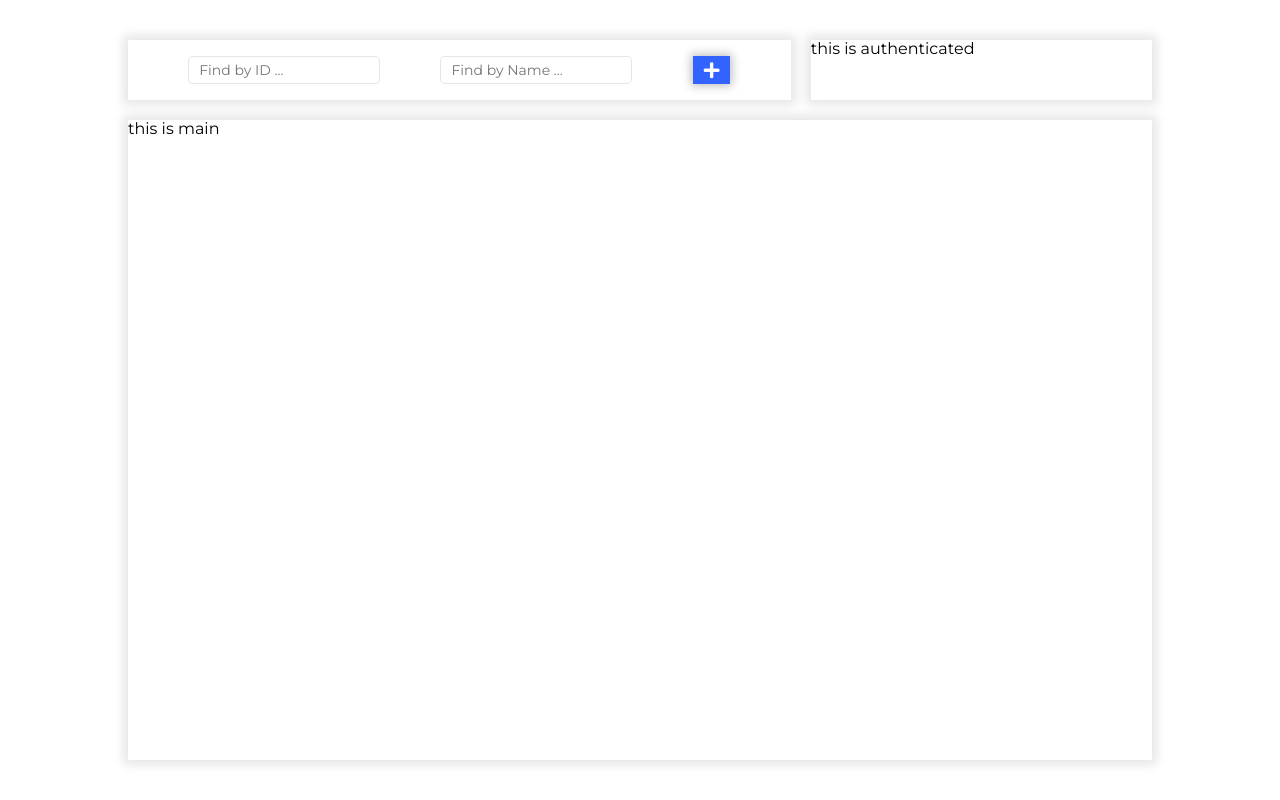
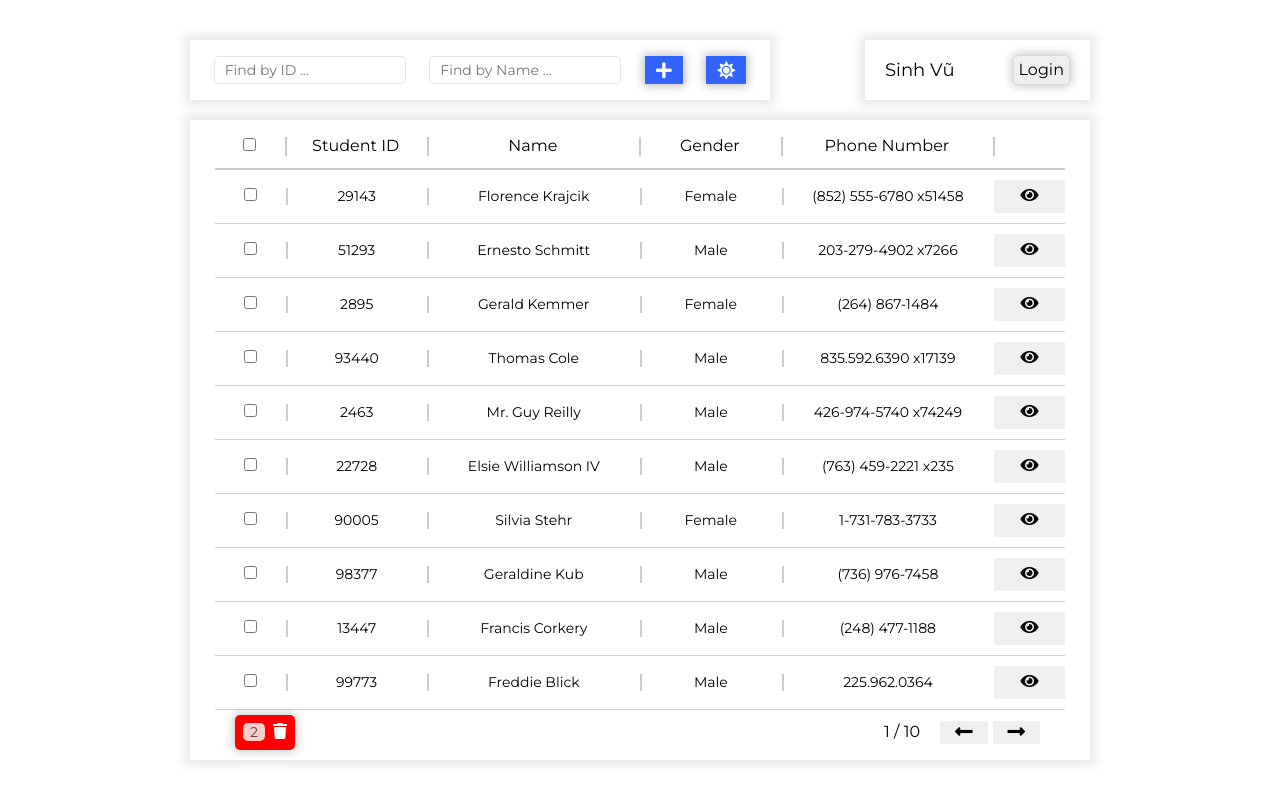
Before and after one commit to sinhvusinh1997/student-manager, a React (Create React App) app: page / in a window 1280 px wide. Built offline with nearby package versions, Linux system fonts and the light colour scheme.

Commit message:
UI update

```diff
--- a/src/components/authenticated/IndexAuth.jsx
+++ b/src/components/authenticated/IndexAuth.jsx
@@ -3,7 +3,9 @@ import React from 'react';
 const IndexAuth = () => {
   return (
     <div className="wrapper-auth">
-      this is authenticated
+      <div className="user">Sinh Vũ</div>
+      <button>Login</button>
+
     </div>
   )
 };
--- a/src/components/controller/IndexController.jsx
+++ b/src/components/controller/IndexController.jsx
@@ -35,6 +35,11 @@ const IndexController = () => {
       <button>
         <i className="fas fa-plus"></i>
       </button>
+
+      <button>
+        <i className="fas fa-sun"></i>
+        {/* <i className="fas fa-moon"></i> */}
+      </button>
     </div>
   )
 };
--- a/src/components/main/IndexMain.jsx
+++ b/src/components/main/IndexMain.jsx
@@ -1,9 +1,170 @@
-import React from 'react';
+import React, { useState } from 'react';
+import StudentList from './StudentList';
 
 const IndexMain = () => {
+  const [studentList, setStudentList] = useState([
+    {
+      "id": "70d63c57-2751-4d32-8882-95dd6ef68996",
+      "studentID": 29143,
+      "name": "Florence Krajcik",
+      "gender": "Female",
+      "dayOfBirth": "Fri Jan 03 1997",
+      "phoneNumber": "(852) 555-6780 x51458",
+      "email": "Ova.Treutel45@yahoo.com",
+      "avatar": "https://cdn.fakercloud.com/avatars/angelcolberg_128.jpg",
+      "createdAt": 1619675068173,
+      "updatedAt": 1619675068173
+    },
+    {
+      "id": "76e8e16f-99c1-47fd-9fb4-65b6389b5f25",
+      "studentID": 51293,
+      "name": "Ernesto Schmitt",
+      "gender": "Male",
+      "dayOfBirth": "Fri Jan 03 1997",
+      "phoneNumber": "203-279-4902 x7266",
+      "email": "Horacio64@hotmail.com",
+      "avatar": "https://cdn.fakercloud.com/avatars/anaami_128.jpg",
+      "createdAt": 1619675068173,
+      "updatedAt": 1619675068173
+    },
+    {
+      "id": "3d1fbb34-e223-44b0-81a6-4c15b5fbb0d0",
+      "studentID": 2895,
+      "name": "Gerald Kemmer",
+      "gender": "Female",
+      "dayOfBirth": "Thu Jan 02 1997",
+      "phoneNumber": "(264) 867-1484",
+      "email": "Patience_Toy44@hotmail.com",
+      "avatar": "https://cdn.fakercloud.com/avatars/madebybrenton_128.jpg",
+      "createdAt": 1619675068174,
+      "updatedAt": 1619675068174
+    },
+    {
+      "id": "1bce1be9-022c-4e4f-9bf2-940d0389dbfa",
+      "studentID": 93440,
+      "name": "Thomas Cole",
+      "gender": "Male",
+      "dayOfBirth": "Thu Jan 02 1997",
+      "phoneNumber": "835.592.6390 x17139",
+      "email": "Parker_Runolfsdottir@gmail.com",
+      "avatar": "https://cdn.fakercloud.com/avatars/bowbrick_128.jpg",
+      "createdAt": 1619675068174,
+      "updatedAt": 1619675068174
+    },
+    {
+      "id": "39493378-e0e4-46d5-af32-876d9e6a3f14",
+      "studentID": 2463,
+      "name": "Mr. Guy Reilly",
+      "gender": "Male",
+      "dayOfBirth": "Fri Jan 03 1997",
+      "phoneNumber": "426-974-5740 x74249",
+      "email": "Braeden.Wunsch@yahoo.com",
+      "avatar": "https://cdn.fakercloud.com/avatars/bistrianiosip_128.jpg",
+      "createdAt": 1619675068174,
+      "updatedAt": 1619675068174
+    },
+    {
+      "id": "48bb6f58-423b-4326-97ee-18df94c1f343",
+      "studentID": 22728,
+      "name": "Elsie Williamson IV",
+      "gender": "Male",
+      "dayOfBirth": "Wed Jan 01 1997",
+      "phoneNumber": "(763) 459-2221 x235",
+      "email": "Pink_Stehr93@hotmail.com",
+      "avatar": "https://cdn.fakercloud.com/avatars/danvierich_128.jpg",
+      "createdAt": 1619675068175,
+      "updatedAt": 1619675068175
+    },
+    {
+      "id": "d6f967b3-26f6-40bb-af0b-797529759ff5",
+      "studentID": 90005,
+      "name": "Silvia Stehr",
+      "gender": "Female",
+      "dayOfBirth": "Wed Jan 01 1997",
+      "phoneNumber": "1-731-783-3733",
+      "email": "Leopoldo_Becker@gmail.com",
+      "avatar": "https://cdn.fakercloud.com/avatars/andresenfredrik_128.jpg",
+      "createdAt": 1619675068175,
+      "updatedAt": 1619675068175
+    },
+    {
+      "id": "ac9d3129-5bda-4012-b22f-e4570993ca32",
+      "studentID": 98377,
+      "name": "Geraldine Kub",
+      "gender": "Male",
+      "dayOfBirth": "Wed Jan 01 1997",
+      "phoneNumber": "(736) 976-7458",
+      "email": "Salvatore.Leannon51@gmail.com",
+      "avatar": "https://cdn.fakercloud.com/avatars/petrangr_128.jpg",
+      "createdAt": 1619675068175,
+      "updatedAt": 1619675068175
+    },
+    {
+      "id": "e36c7db4-a42c-40c6-8063-9d432ee4d284",
+      "studentID": 13447,
+      "name": "Francis Corkery",
+      "gender": "Male",
+      "dayOfBirth": "Wed Jan 01 1997",
+      "phoneNumber": "(248) 477-1188",
+      "email": "Avery5@yahoo.com",
+      "avatar": "https://cdn.fakercloud.com/avatars/pcridesagain_128.jpg",
+      "createdAt": 1619675068175,
+      "updatedAt": 1619675068175
+    },
+    {
+      "id": "00680b37-bd11-45a9-9c43-2e52f145751a",
+      "studentID": 99773,
+      "name": "Freddie Blick",
+      "gender": "Male",
+      "dayOfBirth": "Wed Jan 01 1997",
+      "phoneNumber": "225.962.0364",
+      "email": "Jessica77@gmail.com",
+      "avatar": "https://cdn.fakercloud.com/avatars/manigm_128.jpg",
+      "createdAt": 1619675068175,
+      "updatedAt": 1619675068175
+    }
+  ])
+
   return (
     <div className="wrapper-main">
-      this is main
+      <ul className="title-container">
+        <li className="title check">
+          <input type="checkbox" name="" />
+        </li>
+        <li className="title studentID">Student ID</li>
+        <li className="title name">Name</li>
+        <li className="title gender">Gender</li>
+        <li className="title phoneNumber">Phone Number</li>
+      </ul>
+
+      <div className="student-container">
+        {studentList.map(student =>
+          <StudentList student={student} key={student.id} />
+        )}
+      </div>
+
+      <div className="footer">
+        <button className="trash">
+          <span className="total">2</span>
+          <i class="fas fa-trash"></i>
+        </button>
+
+        <div className="pagination">
+          <div className="page">
+            <span className="current">1</span> / <span className="total">10</span>
+          </div>
+
+          <div className="btn">
+            <button className="prev">
+              <i className="fas fa-long-arrow-alt-left"></i>
+            </button>
+            <button className="next">
+              <i className="fas fa-long-arrow-alt-right"></i>
+            </button>
+          </div>
+        </div>
+      </div>
+
     </div>
   )
 };
--- /dev/null
+++ b/src/components/main/StudentList.jsx
@@ -0,0 +1,23 @@
+import React, { useState } from 'react';
+
+const StudentList = ({ student }) => {
+
+  return (
+    <div className="student-list" id={student.id}>
+      <ul className="student-info">
+        <li className="item check">
+          <input type="checkbox" name="" />
+        </li>
+        <li className="item studentID">{student.studentID}</li>
+        <li className="item name">{student.name}</li>
+        <li className="item gender">{student.gender}</li>
+        <li className="item phoneNumber">{student.phoneNumber}</li>
+      </ul>
+      <button className="student-view">
+        <i className="fas fa-eye"></i>
+      </button>
+    </div>
+  )
+};
+
+export default StudentList;
--- a/src/styleSheets/authenticated.scss
+++ b/src/styleSheets/authenticated.scss
@@ -1,3 +1,28 @@
 .wrapper-auth {
-  grid-area: 1 / 9 / 2 / 13;
+  grid-area: 1 / 10 / 2 / 13;
+
+  display: flex;
+  flex-direction: row;
+  justify-content: space-between;
+  align-items: center;
+  padding: 0 20px;
+
+  .user {
+    text-transform: capitalize;
+    font-size: 18px;
+  }
+
+  button {
+    padding: 5px;
+    border-radius: 5px;
+    border: 1px solid rgba(0, 0, 0, 0.1);
+    cursor: pointer;
+    box-shadow: 0px 0px 10px 2px rgba(0, 0, 0, 0.2);
+
+    transition: all 0.25s ease-in-out;
+
+    &:hover {
+      box-shadow: none;
+    }
+  }
 }
--- a/src/styleSheets/index.scss
+++ b/src/styleSheets/index.scss
@@ -10,7 +10,7 @@ body {
 }
 
 .wrapper-app {
-  width: 80vw;
+  width: 900px;
   height: 90vh;
   margin: 5vh auto;
 
--- a/src/styleSheets/main.scss
+++ b/src/styleSheets/main.scss
@@ -2,4 +2,142 @@
   grid-area: 2 / 1 / 13 / 13;
 
   margin-top: 20px;
+  display: grid;
+  grid-template-columns: repeat(12, 1fr);
+  grid-template-rows: repeat(14, 1fr);
+  padding: 5px 25px;
+
+  .title-container {
+    grid-area: 1 / 1 / 2 / 13;
+
+    display: grid;
+    grid-template-columns: repeat(12, 1fr);
+    grid-template-rows: 1fr;
+    justify-items: center;
+    align-items: center;
+    border-bottom: 2px solid rgba(0, 0, 0, 0.2);
+
+    .title {
+      border-right: 2px solid rgba(0, 0, 0, 0.2);
+      width: 100%;
+      text-align: center;
+    }
+
+    .check {
+      grid-area: 1 / 1 / 2 / 2;
+    }
+    .studentID {
+      grid-area: 1 / 2 / 2 / 4;
+    }
+    .name {
+      grid-area: 1 / 4 / 2 / 7;
+    }
+    .gender {
+      grid-area: 1 / 7 / 2 / 9;
+    }
+    .phoneNumber {
+      grid-area: 1 / 9 / 2 / 12;
+    }
+  }
+
+  .student-container {
+    grid-area: 2 / 1 / 14 / 13;
+
+    display: grid;
+    grid-template-rows: repeat(10, 1fr);
+
+    .student-list {
+      display: grid;
+      grid-template-columns: repeat(12, 1fr);
+      padding: 10px 0;
+      border-bottom: 1px solid rgba(0, 0, 0, 0.2);
+
+      .student-info {
+        grid-area: 1 / 1 / 1 / 12;
+
+        display: grid;
+        grid-template-columns: repeat(11, 1fr);
+        justify-content: center;
+        align-items: center;
+        font-size: 14px;
+
+        .item {
+          border-right: 2px solid rgba(0, 0, 0, 0.2);
+          width: 100%;
+          text-align: center;
+        }
+
+        .check {
+          grid-area: 1 / 1 / 2 / 2;
+        }
+        .studentID {
+          grid-area: 1 / 2 / 2 / 4;
+        }
+        .name {
+          grid-area: 1 / 4 / 2 / 7;
+        }
+        .gender {
+          grid-area: 1 / 7 / 2 / 9;
+        }
+        .phoneNumber {
+          grid-area: 1 / 9 / 2 / 12;
+        }
+      }
+
+      .student-view {
+        grid-area: 1 / 12 / 1 /13;
+      }
+    }
+  }
+
+  .footer {
+    grid-area: 14/ 1 / 15 / 13;
+    display: flex;
+    flex-direction: row;
+    justify-content: space-between;
+    align-items: center;
+    padding: 5px 20px;
+
+    .trash {
+      padding: 8px;
+      background: red;
+      color: white;
+      border-radius: 5px;
+      cursor: pointer;
+      box-shadow: 0px 0px 10px 2px rgba(0, 0, 0, 0.2);
+
+      transition: all 0.25s ease-in-out;
+
+      .total {
+        padding: 0px 7px;
+        background: rgba(255, 255, 255, 0.8);
+        font-size: 14px;
+        margin-right: 8px;
+        color: rgba(0, 0, 0, 0.7);
+        border-radius: 5px;
+      }
+
+      &:hover {
+        box-shadow: none;
+      }
+    }
+
+    .pagination {
+      display: flex;
+      flex-direction: row;
+      align-items: center;
+
+      .page {
+        margin-right: 20px;
+      }
+
+      .btn {
+        button {
+          padding: 0px 15px;
+          margin-right: 5px;
+          font-size: 20px;
+        }
+      }
+    }
+  }
 }
```
